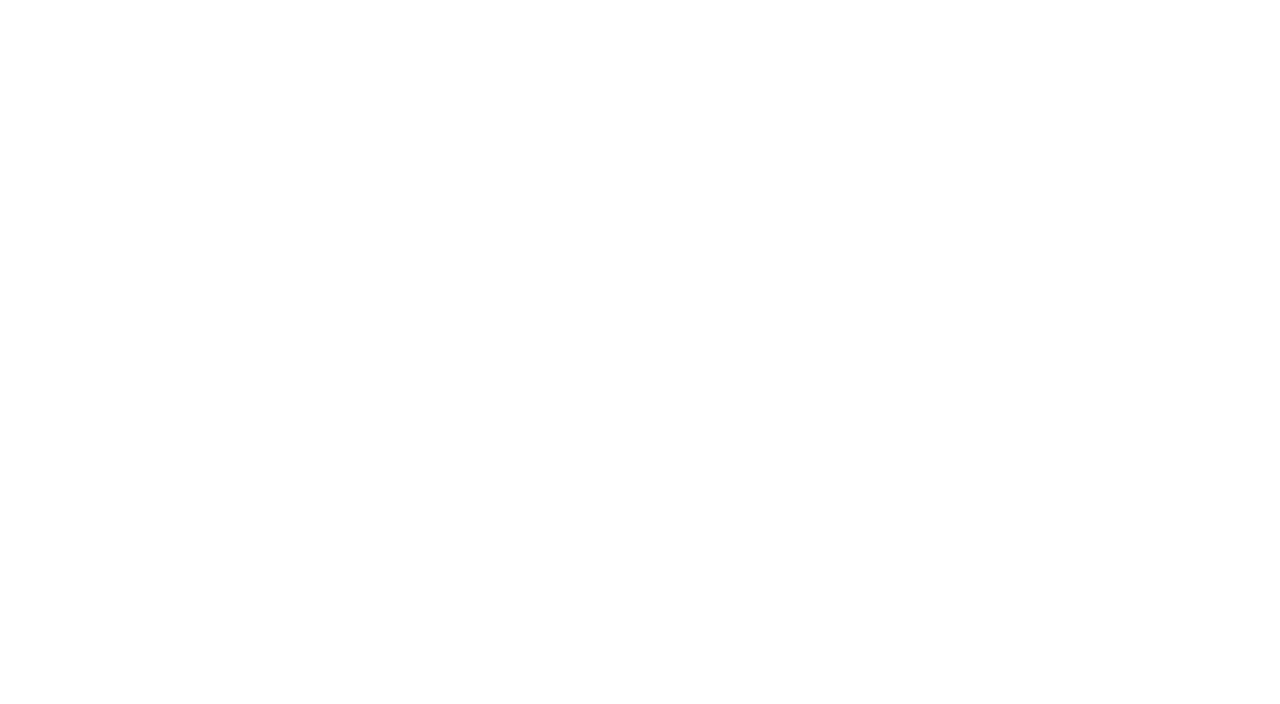
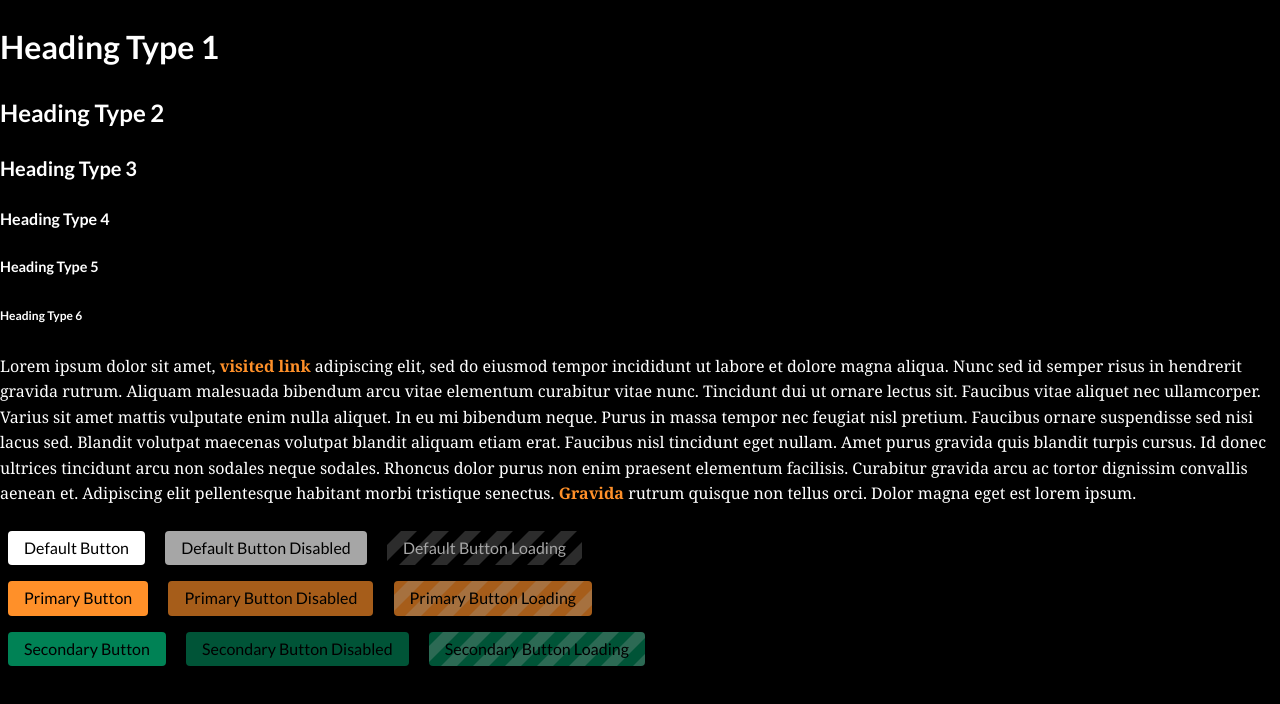
Before and after one commit to TheWarriorAcademy/styles, a website: page preview/index.html in a window 1280 px wide. Drawn offline with nearby package versions, Linux system fonts and the light colour scheme; files that its build step writes are made by us from their sources.

Commit message:
Prepare the style guide preview page

```diff
--- a/preview/index.html
+++ b/preview/index.html
@@ -1,11 +1,38 @@
 <!DOCTYPE html>
-<html lang="en">
+<html lang="en" class="twa-theme-dark">
 <head>
     <meta charset="UTF-8">
     <title>The Warrior Academy - Styles</title>
     <link rel="stylesheet" type="text/css" href="index.css">
 </head>
 <body>
+    <h1>Heading Type 1</h1>
+    <h2>Heading Type 2</h2>
+    <h3>Heading Type 3</h3>
+    <h4>Heading Type 4</h4>
+    <h5>Heading Type 5</h5>
+    <h6>Heading Type 6</h6>
 
+    <p>
+        Lorem ipsum dolor sit amet, <a href="#">visited link</a> adipiscing elit, sed do eiusmod tempor incididunt ut labore et dolore magna aliqua. Nunc sed id semper risus in hendrerit gravida rutrum. Aliquam malesuada bibendum arcu vitae elementum curabitur vitae nunc. Tincidunt dui ut ornare lectus sit. Faucibus vitae aliquet nec ullamcorper. Varius sit amet mattis vulputate enim nulla aliquet. In eu mi bibendum neque. Purus in massa tempor nec feugiat nisl pretium. Faucibus ornare suspendisse sed nisi lacus sed. Blandit volutpat maecenas volutpat blandit aliquam etiam erat. Faucibus nisl tincidunt eget nullam. Amet purus gravida quis blandit turpis cursus. Id donec ultrices tincidunt arcu non sodales neque sodales. Rhoncus dolor purus non enim praesent elementum facilisis. Curabitur gravida arcu ac tortor dignissim convallis aenean et. Adipiscing elit pellentesque habitant morbi tristique senectus. <a href="#unvisited">Gravida</a> rutrum quisque non tellus orci. Dolor magna eget est lorem ipsum.
+    </p>
+
+    <div>
+        <button type="button">Default Button</button>
+        <button type="button" disabled>Default Button Disabled</button>
+        <button type="button" class="twa-loading" disabled>Default Button Loading</button>
+    </div>
+
+    <div>
+        <button type="button" class="twa-button-primary">Primary Button</button>
+        <button type="button" class="twa-button-primary" disabled>Primary Button Disabled</button>
+        <button type="button" class="twa-button-primary twa-loading" disabled>Primary Button Loading</button>
+    </div>
+
+    <div>
+        <button type="button" class="twa-button-secondary">Secondary Button</button>
+        <button type="button" class="twa-button-secondary" disabled>Secondary Button Disabled</button>
+        <button type="button" class="twa-button-secondary twa-loading" disabled>Secondary Button Loading</button>
+    </div>
 </body>
 </html>
--- a/src/index.scss
+++ b/src/index.scss
@@ -1,2 +1,4 @@
+@import "base/index";
 @import "theme";
+@import "components";
 @import "spacing";
--- a/src/theme.scss
+++ b/src/theme.scss
@@ -6,44 +6,49 @@
   --twa-color-secondary: #{$twa-color-secondary};
   --twa-color-accent-primary: #{$twa-color-accent-primary};
   --twa-color-accent-secondary: #{$twa-color-accent-secondary};
+
+  --twa-color-primary_rgb: #{$twa-color-primary_rgb};
+  --twa-color-secondary_rgb: #{$twa-color-secondary_rgb};
+  --twa-color-accent-primary_rgb: #{$twa-color-accent-primary_rgb};
+  --twa-color-accent-secondary_rgb: #{$twa-color-accent-secondary_rgb};
 }
 
 /// Add this class to any component to add primary color to its background.
 .twa-bg-primary {
-  background-color: var(--twa-color-primary);
+  @include twa-background-color('primary');
 }
 
 /// Add this class to any component to add secondary color to its background.
 .twa-bg-secondary {
-  background-color: var(--twa-color-secondary);
+  @include twa-background-color('secondary');
 }
 
 /// Add this class to any component to add accent primary color to its background.
 .twa-bg-accent-primary {
-  background-color: var(--twa-color-accent-primary);
+  @include twa-background-color('accent-primary');
 }
 
 /// Add this class to any component to add accent secondary color to its background.
 .twa-bg-secondary-primary {
-  background-color: var(--twa-color-accent-secondary);
+  @include twa-background-color('accent-secondary');
 }
 
 /// Add this class to any component to add primary color to its text color.
 .twa-text-primary {
-  color: var(--twa-color-primary);
+  @include twa-text-color('primary');
 }
 
 /// Add this class to any component to add secondary color to its text color.
 .twa-text-secondary {
-  color: var(--twa-color-secondary);
+  @include twa-text-color('secondary');
 }
 
 /// Add this class to any component to add accent primary color to its text color.
 .twa-text-accent-primary {
-  color: var(--twa-color-accent-primary);
+  @include twa-text-color('accent-primary');
 }
 
 /// Add this class to any component to add accent secondary color to its text color.
 .twa-text-accent-secondary {
-  color: var(--twa-color-accent-secondary);
+  @include twa-text-color('accent-secondary');
 }
```
